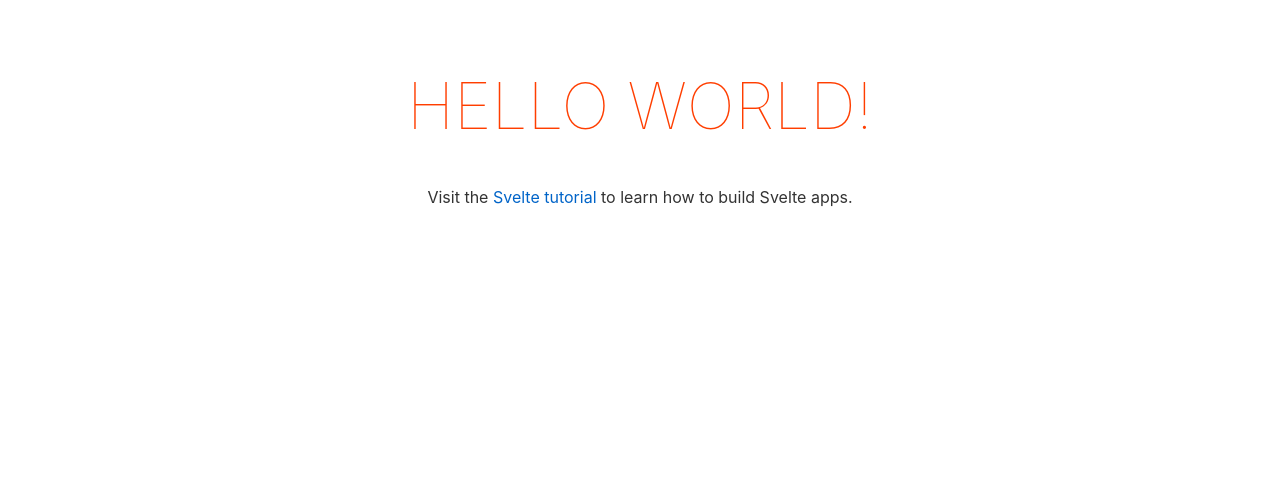
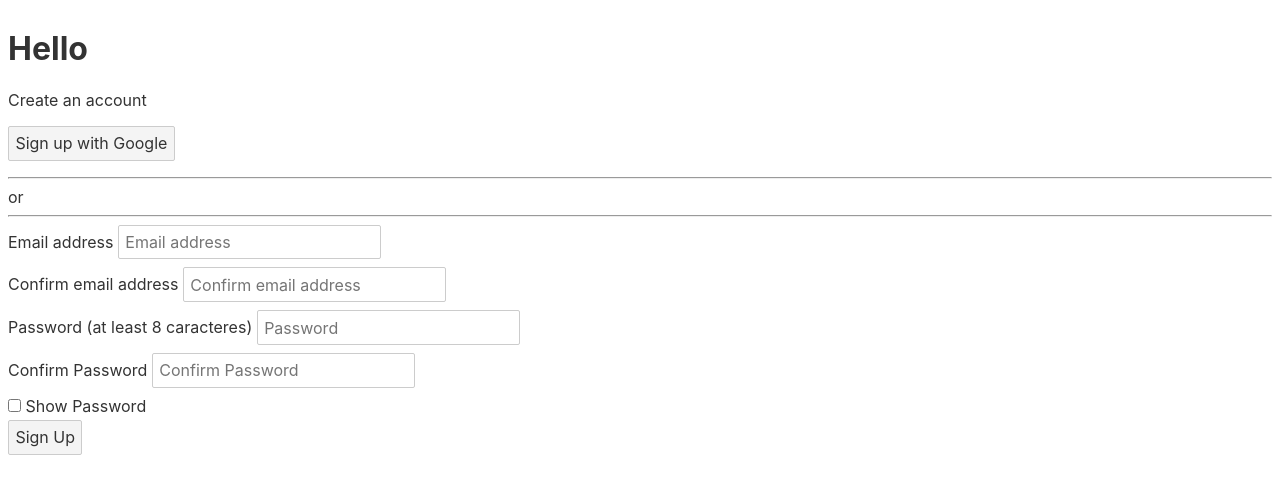
Before and after one commit to lampa-da/svelte-project, a Svelte app: page / in a window 1280 px wide. Shown: the top 494 px of the page. Built offline with nearby package versions, Linux system fonts and the light colour scheme.

Commit message:
form added

```diff
--- a/src/App.svelte
+++ b/src/App.svelte
@@ -1,30 +1,13 @@
 <script>
-	export let name;
+  import Form from './components/Form.svelte'
+  import Header from './components/Header.svelte'
 </script>
 
 <main>
-	<h1>Hello {name}!</h1>
-	<p>Visit the <a href="https://svelte.dev/tutorial">Svelte tutorial</a> to learn how to build Svelte apps.</p>
+  <h1>Hello</h1>
+  <Header />
+  <Form />
 </main>
 
 <style>
-	main {
-		text-align: center;
-		padding: 1em;
-		max-width: 240px;
-		margin: 0 auto;
-	}
-
-	h1 {
-		color: #ff3e00;
-		text-transform: uppercase;
-		font-size: 4em;
-		font-weight: 100;
-	}
-
-	@media (min-width: 640px) {
-		main {
-			max-width: none;
-		}
-	}
 </style>
--- /dev/null
+++ b/src/components/Form.svelte
@@ -0,0 +1,47 @@
+<script>
+  let email
+  let confirmEmail
+  let password
+  let confirmPassword
+  let showPassword = false
+
+  const handleSubmit = () => {
+    console.log(email, confirmEmail, password, confirmPassword, showPassword)
+  }
+</script>
+
+<main>
+  <form class="form" on:submit|preventDefault={handleSubmit}>
+    <p>Create an account</p>
+    <button>Sign up with Google</button>
+    <div class="orSection">
+      <hr />
+      or
+      <hr />
+    </div>
+    <label>
+      Email address
+      <input type="email" name="email" id="email" placeholder="Email address" bind:value={email} />
+    </label>
+    <label>
+      Confirm email address
+      <input type="email" name="confirmEmail" placeholder="Confirm email address" bind:value={confirmEmail} />
+    </label>
+    <label>
+      Password (at least 8 caracteres)
+      <input type="password" name="password" placeholder="Password" bind:value={password} />
+    </label>
+    <label>
+      Confirm Password
+      <input type="password" name="confirmPassword" placeholder="Confirm Password" bind:value={confirmPassword} />
+    </label>
+    <label>
+      <input type="checkbox" bind:checked={showPassword} />
+      Show Password
+    </label>
+    <button>Sign Up</button>
+  </form>
+</main>
+
+<style>
+</style>
```
Also changed, not shown: src/components/Header.svelte (added), 2 other files (tests, documents, lock files or other folders).
